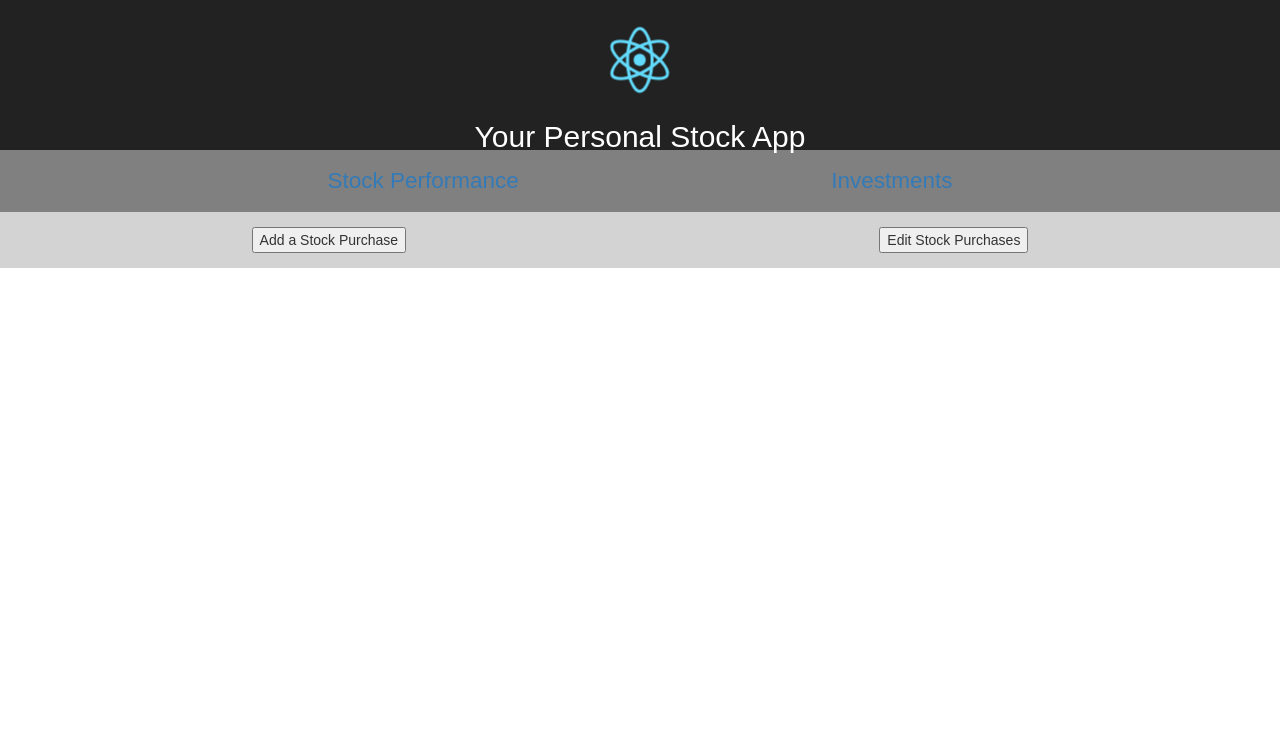
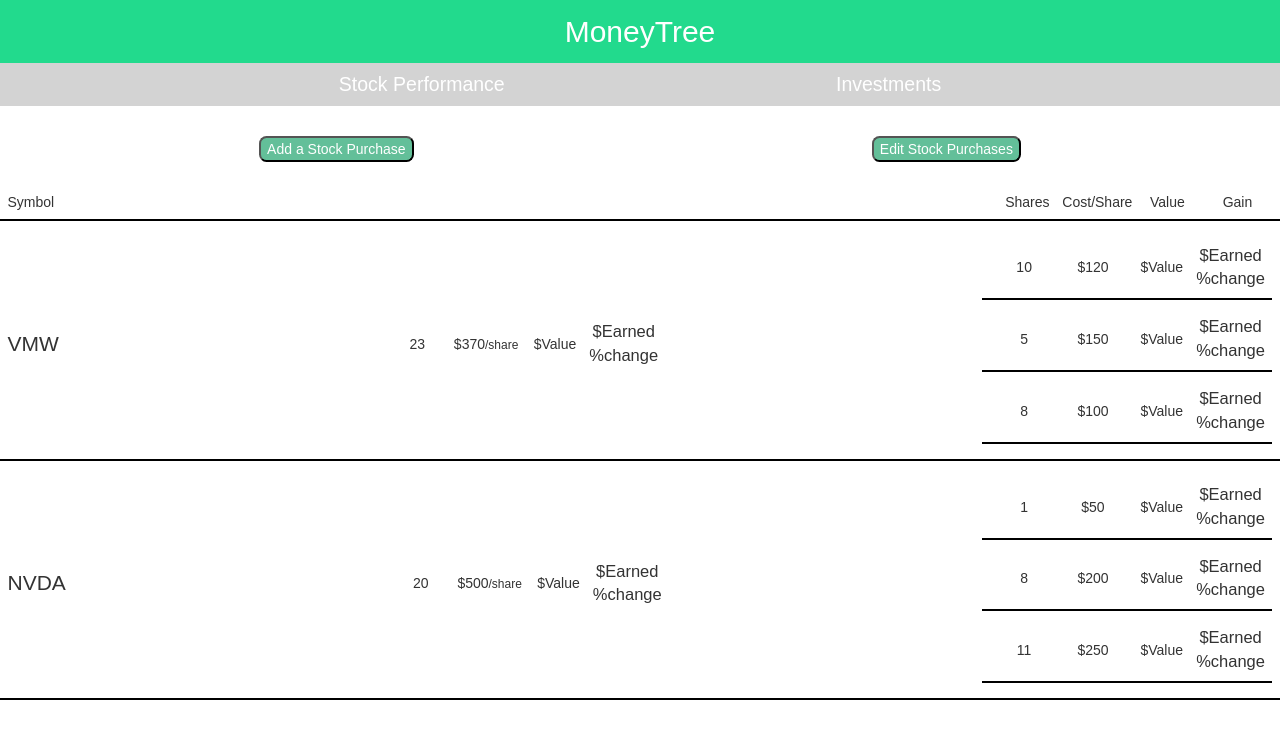
Before and after one commit to ebates92/stock-ticker-react, a React (Create React App) app in the folder react_personal_brand_manager/: page /investments in a window 1280 px wide. Shown: the top 738 px of the page. Built offline with nearby package versions, Linux system fonts and the light colour scheme.

Commit message:
Investment tree is set up

```diff
--- a/react_personal_brand_manager/src/App.css
+++ b/react_personal_brand_manager/src/App.css
@@ -2,29 +2,16 @@
   text-align: center;
 }
 
-.App-logo {
-  animation: App-logo-spin infinite 20s linear;
-  height: 80px;
-}
-
 .App-header {
-  background-color: #222;
-  height: 150px;
-  padding: 20px;
+  background-color: rgba(34,218,141,1);
+  padding: 1rem;
   color: white;
 }
 
 .App-title {
   font-size: 2rem;
-}
-
-.App-intro {
-  font-size: large;
-}
-
-@keyframes App-logo-spin {
-  from { transform: rotate(0deg); }
-  to { transform: rotate(360deg); }
+  margin:0;
+  padding:0;
 }
 
 
@@ -35,10 +22,21 @@
   flex-direction: row;
   justify-content: space-between;
   text-align: center;
-  padding: 1rem;
+  padding: .5rem;
+  font-size: 1.3rem;
+  background-color: lightgray;
+  color: white;
+}
+
+.nav > a {
+  color: white;
+}
+
+.nav > a:hover {
   font-size: 1.5rem;
-  background-color: grey;
-  color: white;
+  text-decoration: 700;
+  text-decoration: none;
+  transition-duration: .1s;
 }
 
 /* options */
@@ -47,9 +45,15 @@
   display: flex;
   flex-direction: row;
   justify-content: space-around;
-  padding: 1rem;
+  padding: 2rem;
   align-content: center;
-  background-color: lightgray;
+  padding-bottom: 1.5rem;
+}
+
+button {
+  background-color: rgba(99,191,153,1);
+  border-radius: .5rem;
+  color: white;
 }
 
 .stock-select {
--- a/react_personal_brand_manager/src/App.js
+++ b/react_personal_brand_manager/src/App.js
@@ -24,12 +24,12 @@ class App extends Component {
       <Router>
         <div className="App">
           <header className="App-header">
-            <img src={logo} className="App-logo" alt="logo" />
-            <h1 className="App-title">Your Personal Stock App</h1>
+            {/* <img src={logo} className="App-logo" alt="logo" /> */}
+            <h1 className="App-title">MoneyTree</h1>
           </header>
           <div className='nav'>
-            <div className='stock performance'><Link to='/'>Stock Performance</Link></div>
-            <div className='Investments'><Link to='/investments'>Investments</Link></div>
+            <Link to='/'>Stock Performance</Link>
+            <Link to='/investments'>Investments</Link>
           </div>
 
           <Route exact path='/' component={this.StockPerformanceApp}/>
--- a/react_personal_brand_manager/src/investments/investment-app.css
+++ b/react_personal_brand_manager/src/investments/investment-app.css
@@ -0,0 +1,41 @@
+.investments-container {
+    display: flex;
+    flex-direction: column;
+}
+
+.investment-symbol-container {
+    display: flex;
+    flex-direction: row;
+    margin-bottom: .5rem;
+    justify-content: space-between;
+    border-bottom: 2px solid black;
+    padding: .5rem;
+}
+
+.investment-symbol-header, .investment-symbol {
+    align-self: center;
+}
+
+.investment-data-header, .investment-data-points {
+    display: grid;
+    grid-template-columns: 1fr 1fr 1fr 1fr;
+    grid-template-rows: 1fr;
+    justify-content: center;
+    align-content: center;
+}
+
+.investment-column-header, .investment-data {
+    align-self: center;
+}
+
+.investment-symbol {
+    font-size: 1.4rem;
+}
+
+.per-share {
+    font-size: .8rem;
+}
+
+.gain {
+    font-size: 1.1rem;
+}
--- a/react_personal_brand_manager/src/investments/investment-app.js
+++ b/react_personal_brand_manager/src/investments/investment-app.js
@@ -52,6 +52,12 @@ class Investments extends Component {
         }
     }
 
+    //  Investment App -->
+    //  Symbol Rows -->
+    //  Symbol Row -->
+    //  Purchase Rows -->
+    //  Purchase Row
+
     render () {
         return (
             <React.Fragment>
@@ -59,7 +65,18 @@ class Investments extends Component {
                     <button type="button">Add a Stock Purchase</button>
                     <button type="button">Edit Stock Purchases</button>
                 </div>
-                <SymbolRows />
+                <div className='investments-container'>
+                    <div className='investment-symbol-container'>
+                        <div className='investment-symbol-header'>Symbol</div>
+                        <div className='investment-data-header'>
+                            <div className='investment-column-header'>Shares</div>
+                            <div className='investment-column-header'>Cost/Share</div>
+                            <div className='investment-column-header'>Value</div>
+                            <div className='investment-column-header'>Gain</div>
+                        </div>
+                    </div>
+                    <SymbolRows investments={this.state.investment_history}/>
+                </div>
             </React.Fragment>
         )
     }
--- a/react_personal_brand_manager/src/investments/purchase-row.js
+++ b/react_personal_brand_manager/src/investments/purchase-row.js
@@ -1,7 +1,21 @@
 import React, { Component } from 'react';
 
-const PurchaseRow = () => {
-
+const PurchaseRow = ({purchase}) => {
+    console.log(purchase)
+    return (
+        <div className='investment-symbol-container'>
+            <div className='investment-symbol'></div>
+            <div className='investment-data-points'>
+                <div className='investment-data'>{purchase.quantity}</div>
+                <div className='investment-data'>${purchase.price}</div>
+                <div className='investment-data'>$Value</div>
+                <div className='investment-data gain'>
+                    <div className='investment-earnings'>$Earned</div>
+                    <div className='investment-earnings'>%change</div>
+                </div>
+            </div>
+        </div>
+    )
 }
 
 export default PurchaseRow;
--- a/react_personal_brand_manager/src/investments/purchase-rows.js
+++ b/react_personal_brand_manager/src/investments/purchase-rows.js
@@ -1,7 +1,19 @@
 import React, { Component } from 'react';
+import PurchaseRow from './purchase-row';
 
-const PurchaseRows = () => {
+const PurchaseRows = ({purchases}) => {
+    let purchasesArray = Object.keys(purchases).map((a) => {return a})
+    console.log(purchasesArray)
+    const purchaseRowArray = purchasesArray.map ((position, i) => {
+        console.log('looping through the purchases')
+        return (
+            <PurchaseRow purchase={purchases[position]} />
+        )
+    })
 
+    return (
+        <React.Fragment>{purchaseRowArray}</React.Fragment>
+    )
 }
 
 export default PurchaseRows;
--- a/react_personal_brand_manager/src/investments/symbol-row.js
+++ b/react_personal_brand_manager/src/investments/symbol-row.js
@@ -1,7 +1,50 @@
 import React, { Component } from 'react';
+import PurchaseRows from './purchase-rows'
 
-const SymbolRow = () => {
+const SymbolRow = ({investment, symbol}) => {
 
+    //  QUANTITY CALCULATIONS
+
+    const mapQuantityValues = (purchase) => {
+        return investment[purchase].quantity
+    }
+
+    const quantitySum = (total, currentVal) => {
+        const currentSum = total + currentVal;
+        return currentSum
+    }
+
+    let totalQuantity = Object.keys(investment).map(mapQuantityValues).reduce(quantitySum,0)
+
+
+    // AVERAGE PRICE CALCULATIONS
+
+    const mapPriceValues = (purchase) => {
+        return investment[purchase].price
+    }
+
+    const priceSum = (total, currentVal) => {
+        const price = total + currentVal;
+        return price
+    }
+
+    let priceAverage = (Object.keys(investment).map(mapPriceValues).reduce(priceSum,0))/mapPriceValues.length
+
+    return (
+        <div className='investment-symbol-container'>
+            <div className='investment-symbol'>{symbol}</div>
+            <div className='investment-data-points'>
+                <div className='investment-data'>{totalQuantity}</div>
+                <div className='investment-data'>${priceAverage}<span className='per-share'>/share</span></div>
+                <div className='investment-data'>$Value</div>
+                <div className='investment-data gain'>
+                    <div className='investment-earnings'>$Earned</div>
+                    <div className='investment-earnings'>%change</div>
+                </div>
+            </div>
+            <div><PurchaseRows purchases={investment}/></div>
+        </div>
+    )
 }
 
 export default SymbolRow;
--- a/react_personal_brand_manager/src/investments/symbol-rows.js
+++ b/react_personal_brand_manager/src/investments/symbol-rows.js
@@ -1,14 +1,17 @@
 import React, { Component } from 'react';
+import SymbolRow from './symbol-row'
 
 const SymbolRows = (props) => {
-    const symbolRowArray = (props) => {
-
-    }
+    let investmentsArray = Object.keys(props.investments).map((a) => {return a})
+    console.log(investmentsArray)
+    const symbolRowArray = investmentsArray.map ((symbol, i) => {
+        return (
+            <SymbolRow investment={props.investments[symbol]} symbol={symbol} index={i} />
+        )
+    })
 
     return (
-        <div className="symbol-container">
-            {symbolRowArray}
-        </div>
+        <React.Fragment>{symbolRowArray}</React.Fragment>
     )
 }
 
```
